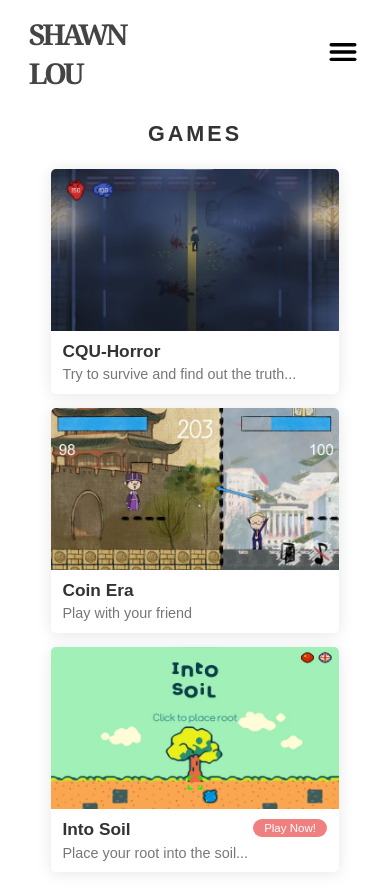
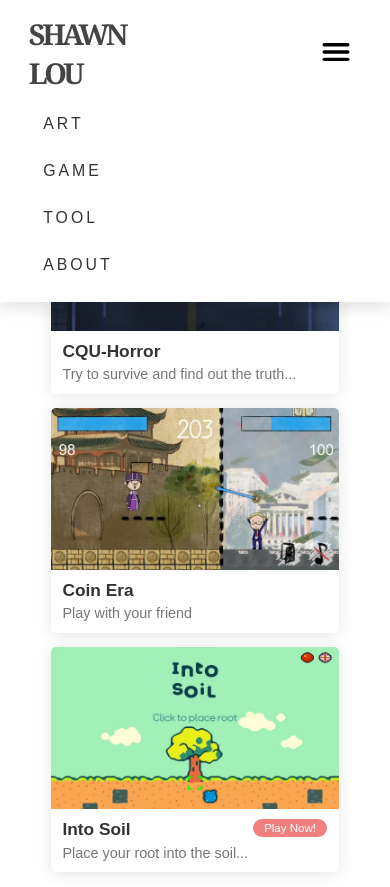
Before and after one commit to HotranLandoler/HotranLandoler.github.io.old, a Vue app: page /#/game in a window 390 px wide. Both pictures are taken after a click on the button "Menu". Built offline with nearby package versions, Linux system fonts and the light colour scheme; a web font is replaced by a local one.

Commit message:
Add mobile nav drawer

```diff
--- a/src/App.vue
+++ b/src/App.vue
@@ -5,22 +5,14 @@
       <div>LOU</div>
     </div>
     <nav class="main-nav">
-      <ul class="nav-list">
-        <li>
-          <router-link to="/art">art</router-link>
-        </li>
-        <li>
-          <router-link to="/game">game</router-link>
-        </li>
-        <li>
-          <router-link to="/tool">tool</router-link>
-        </li>
-        <li>
-          <router-link to="/about">about</router-link>
-        </li>
-      </ul>
+      <navigation></navigation>
     </nav>
-    <button type="button" class="button-mobile-nav" title="Menu">
+    <button
+      type="button"
+      class="button-mobile-nav"
+      title="Menu"
+      @click="toggleNav"
+    >
       <svg
         xmlns="http://www.w3.org/2000/svg"
         xmlns:xlink="http://www.w3.org/1999/xlink"
@@ -54,33 +46,48 @@
       </svg>
     </button>
   </header>
-  <router-view></router-view>
+  <nav class="mobile-nav">
+    <navigation @link-clicked="closeNav"></navigation>
+  </nav>
+  <main>
+    <router-view></router-view>
+  </main>
 </template>
 
+<script lang="ts" setup>
+import Navigation from "./components/Navigation.vue";
+let mobileNavOpen = false;
+function toggleNav() {
+  let nav = document.querySelector(".mobile-nav");
+  nav?.classList.toggle("mobile-nav--open");
+  mobileNavOpen = !mobileNavOpen;
+}
+function closeNav() {
+  if (mobileNavOpen) {
+    let nav = document.querySelector(".mobile-nav");
+    nav?.classList.remove("mobile-nav--open");
+    mobileNavOpen = false;
+  }
+}
+</script>
+
 <style scoped>
-a:link,
-a:visited {
-  font-size: 1.1rem;
-  letter-spacing: 3px;
-  text-transform: uppercase;
-  text-decoration: none;
-  color: #333;
-  border-bottom: 1px solid transparent;
-  transition: border-bottom 0.2s;
-}
-
-a:hover,
-a:active {
-  border-bottom: 1px solid #333;
+main {
+  position: relative;
 }
 .main-header {
   margin-bottom: 1rem;
   padding: 1rem 3rem;
-  /* height: 15rem; */
+  /* height: 6rem; */
 
   display: flex;
   align-items: center;
   justify-content: space-between;
+
+  background-color: white;
+  position: relative;
+  /* width: 100%; */
+  z-index: 2;
 }
 .logo {
   font-family: Georgia, "Times New Roman", Times, serif;
@@ -90,12 +97,9 @@ a:active {
   font-weight: bold;
   letter-spacing: -3.5px;
 }
-.nav-list {
-  list-style: none;
-  display: flex;
-  gap: 3rem;
-}
+
 .button-mobile-nav {
+  padding: 0.5rem;
   border: none;
   background: none;
   cursor: pointer;
@@ -106,12 +110,41 @@ a:active {
   width: 2.5rem;
   height: 2.5rem;
 }
+
+/* Mobile nav */
+.mobile-nav {
+  position: absolute;
+  left: 0;
+  right: 0;
+  top: 6rem;
+  z-index: 1;
+
+  background-color: white;
+  padding: 2rem 3rem;
+  overflow: hidden;
+  transform: translateY(-100%);
+  transform-origin: top;
+  transition: all 0.3s ease-out;
+
+  /* opacity: 0; */
+  pointer-events: none;
+  visibility: hidden;
+}
+
 @media (max-width: 48em) {
   .main-nav {
     display: none;
   }
   .button-mobile-nav {
     display: block;
+  }
+  .mobile-nav.mobile-nav--open {
+    box-shadow: 0 0.5rem 1rem rgba(0, 0, 0, 0.1);
+    transform: translateY(0);
+
+    /* opacity: 1; */
+    pointer-events: auto;
+    visibility: visible;
   }
 }
 @media (max-width: 30em) {
--- /dev/null
+++ b/src/components/Navigation.vue
@@ -0,0 +1,54 @@
+<template>
+  <ul class="nav-list">
+    <li>
+      <router-link to="/art" @click="onNavClicked()">art</router-link>
+    </li>
+    <li>
+      <router-link to="/game" @click="onNavClicked()">game</router-link>
+    </li>
+    <li>
+      <router-link to="/tool" @click="onNavClicked()">tool</router-link>
+    </li>
+    <li>
+      <router-link to="/about" @click="onNavClicked()">about</router-link>
+    </li>
+  </ul>
+</template>
+
+<script lang="ts" setup>
+const emit = defineEmits<{
+  (event: "link-clicked"): void;
+}>();
+function onNavClicked() {
+  emit("link-clicked");
+}
+</script>
+
+<style scoped>
+a:link,
+a:visited {
+  font-size: 1.1rem;
+  letter-spacing: 3px;
+  text-transform: uppercase;
+  text-decoration: none;
+  color: #333;
+  border-bottom: 1px solid transparent;
+  transition: border-bottom 0.2s;
+}
+
+a:hover,
+a:active {
+  border-bottom: 1px solid #333;
+}
+.nav-list {
+  list-style: none;
+  display: flex;
+  gap: 3rem;
+}
+@media (max-width: 48em) {
+  .nav-list {
+    flex-direction: column;
+    gap: 2rem;
+  }
+}
+</style>
```
Also changed, not shown: 1 other file (tests, documents, lock files or other folders).
